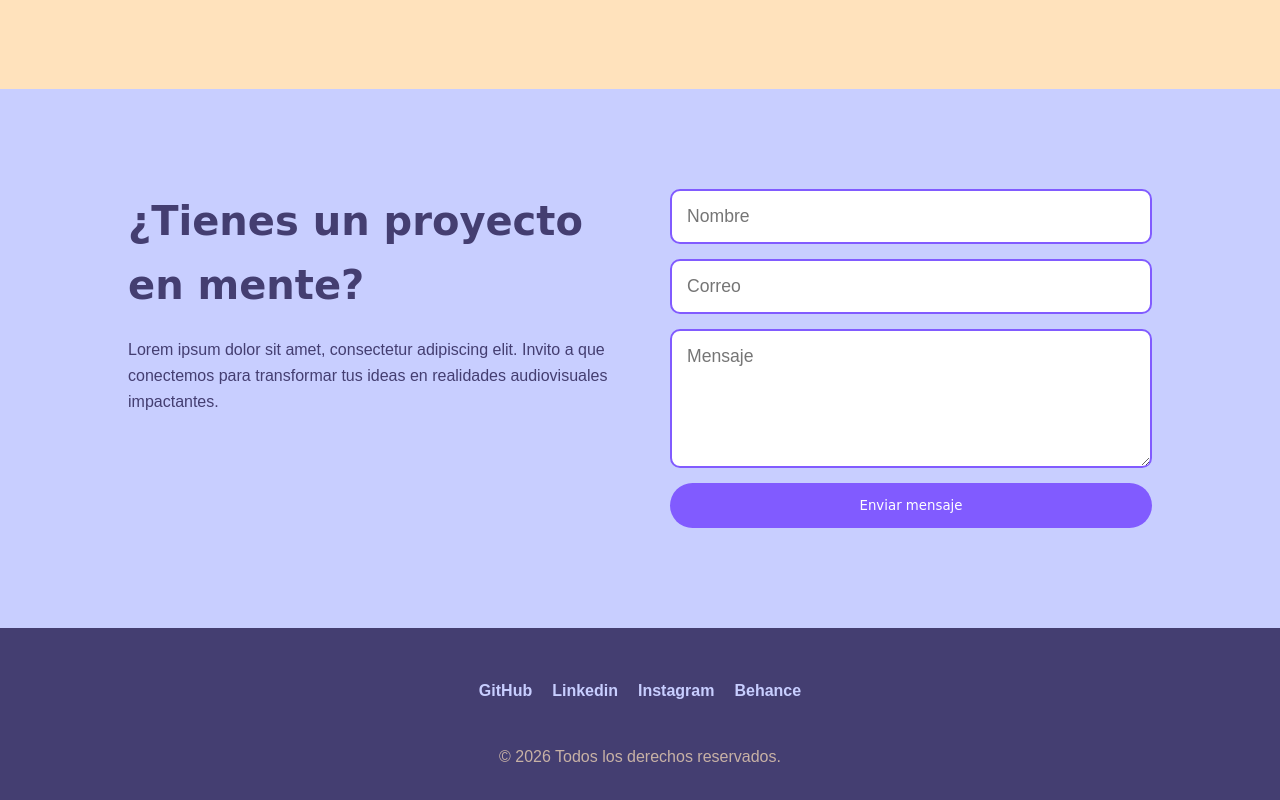
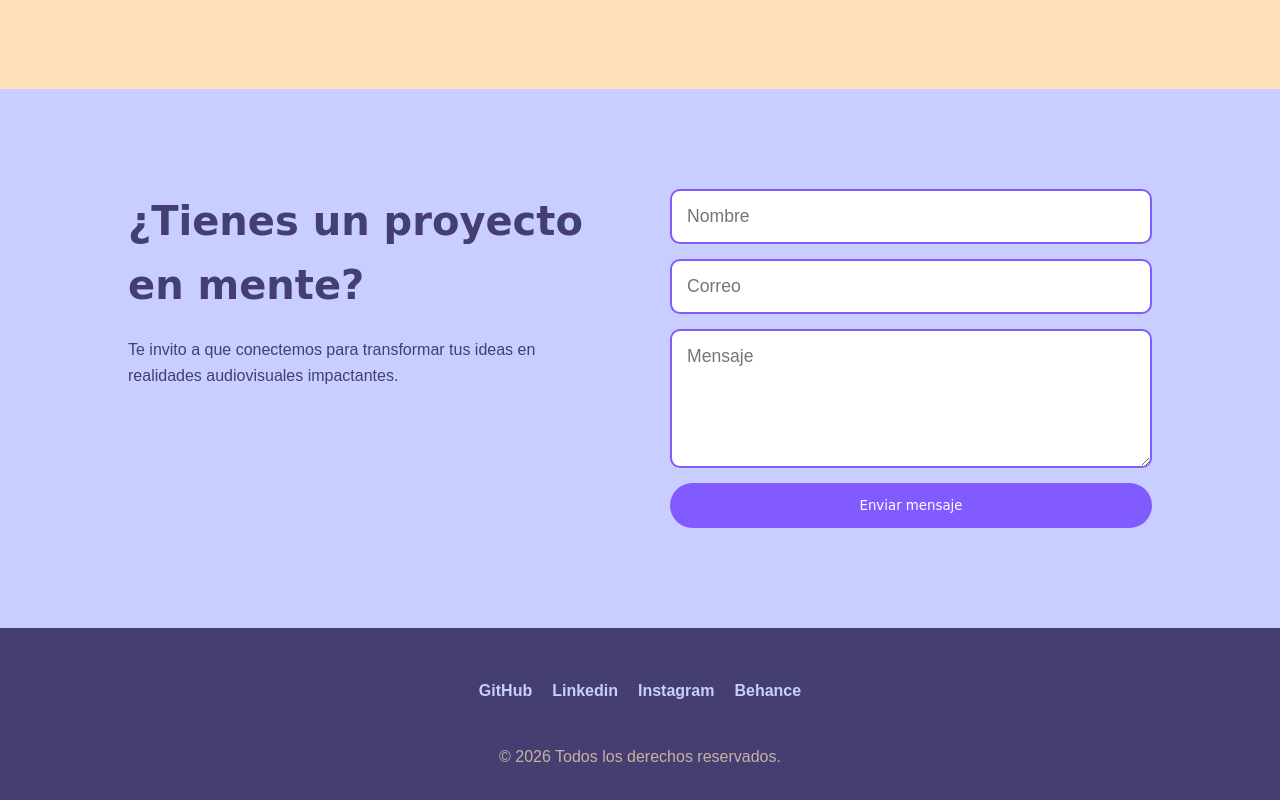
Before and after one commit to helenrivadeneira/Helen-Rivadeneira, a plain HTML site: page index.html in a window 1280 px wide. Shown: the part 3128-3928 px from the top of the page. Drawn offline with Linux system fonts and the light colour scheme; a web font is replaced by a local one.

Commit message:
proyecto

```diff
--- a/index.html
+++ b/index.html
@@ -122,7 +122,7 @@
             <div class="contacto-container">
                 <div class="contacto-text">
                     <h2>¿Tienes un proyecto en mente?</h2>
-                    <p>Lorem ipsum dolor sit amet, consectetur adipiscing elit. Invito a que conectemos para transformar tus ideas en realidades audiovisuales impactantes.</p>
+                    <p>Te invito a que conectemos para transformar tus ideas en realidades audiovisuales impactantes.</p>
                 </div>
                 <div class="contacto-form">
                     <form>
```
